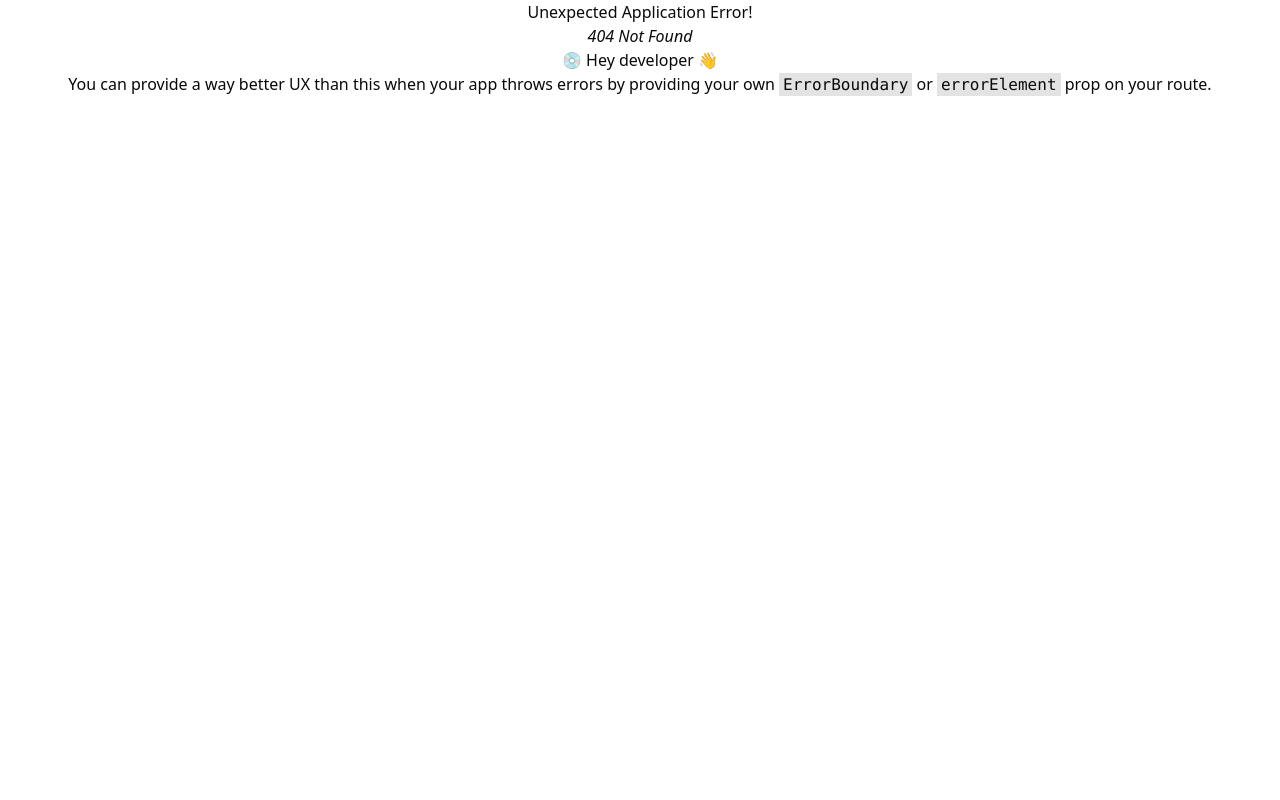
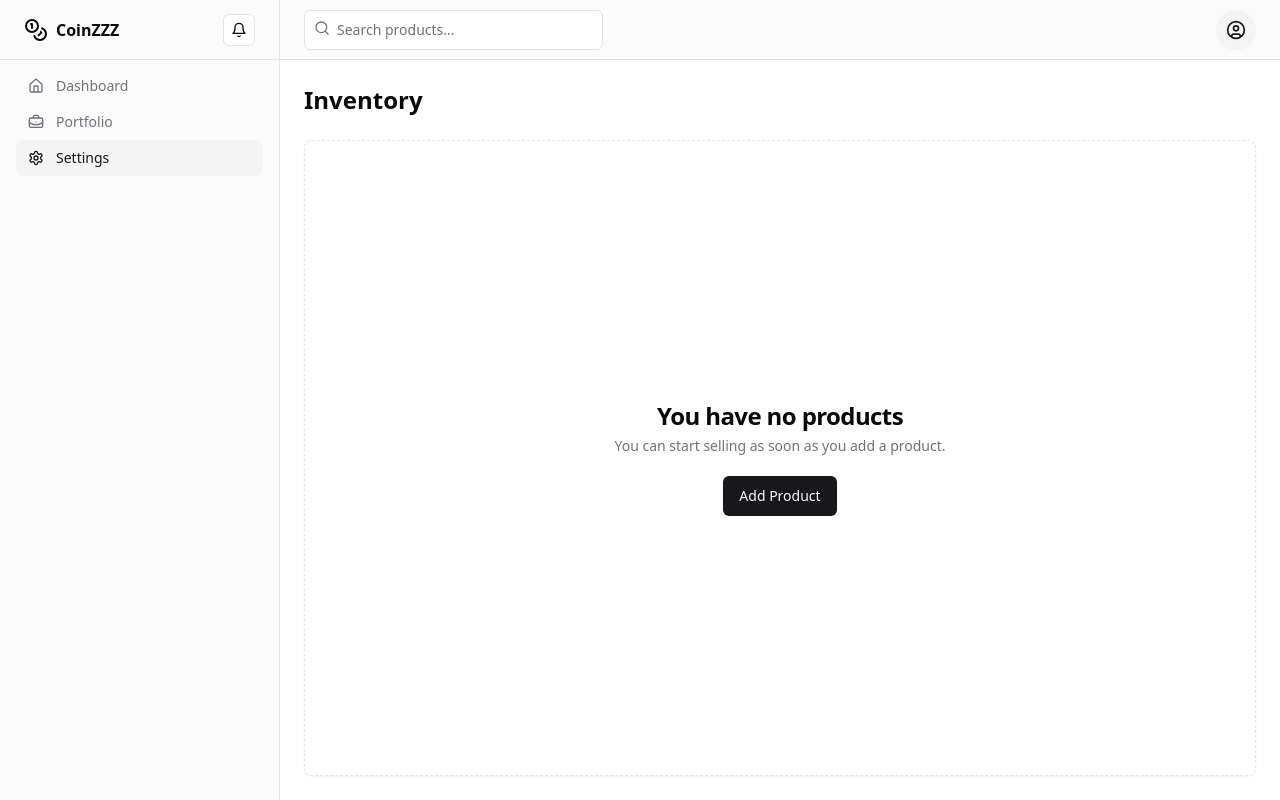
Before and after one commit to slamgLuke/CoinzzzFrontend, a React (Vite) app: page /home in a window 1280 px wide. Before the commit this address had no page. Built offline with nearby package versions, Linux system fonts and the light colour scheme.

Commit message:
restructure

```diff
--- a/src/App.tsx
+++ b/src/App.tsx
@@ -1,12 +1,18 @@
 import { Route, createBrowserRouter, createRoutesFromElements, RouterProvider } from 'react-router-dom';
 import { Dashboard } from './Dashboard';
+import { Portfolio } from './Portfolio';
+import { Settings } from './Settings';
 import { Login, Register } from './Auth';
 import './App.css'
 
 const router = createBrowserRouter(
   createRoutesFromElements(
     <Route path="/">
-      <Route index element={<Dashboard />} />
+      {/* <Route path="home" index element={<Dashboard />} > */}
+      <Route path="home" element={<Dashboard />} >
+        <Route path="portfolio" element={<Portfolio />} />
+        <Route path="settings" element={<Settings />} />
+      </Route>
       <Route path="login" element={<Login />} />
       <Route path="register" element={<Register />} />
     </Route>
--- a/src/Dashboard.tsx
+++ b/src/Dashboard.tsx
@@ -3,24 +3,14 @@ import {
     Bell,
     CircleUser,
     Home,
-    LineChart,
     Menu,
-    Package,
-    Package2,
     Search,
-    ShoppingCart,
-    Users,
+    Coins,
+    BriefcaseBusiness,
+    Settings,
 } from "lucide-react"
 
-import { Badge } from "@/components/ui/badge"
 import { Button } from "@/components/ui/button"
-import {
-    Card,
-    CardContent,
-    CardDescription,
-    CardHeader,
-    CardTitle,
-} from "@/components/ui/card"
 import {
     DropdownMenu,
     DropdownMenuContent,
@@ -39,8 +29,8 @@ export function Dashboard() {
                 <div className="flex h-full max-h-screen flex-col gap-2">
                     <div className="flex h-14 items-center border-b px-4 lg:h-[60px] lg:px-6">
                         <Link to="/" className="flex items-center gap-2 font-semibold">
-                            <Package2 className="h-6 w-6" />
-                            <span className="">Acme Inc</span>
+                            <Coins className="h-6 w-6" />
+                            <span className="">CoinZZZ</span>
                         </Link>
                         <Button variant="outline" size="icon" className="ml-auto h-8 w-8">
                             <Bell className="h-4 w-4" />
@@ -60,50 +50,17 @@ export function Dashboard() {
                                 to="#"
                                 className="flex items-center gap-3 rounded-lg px-3 py-2 text-muted-foreground transition-all hover:text-primary"
                             >
-                                <ShoppingCart className="h-4 w-4" />
-                                Orders
-                                <Badge className="ml-auto flex h-6 w-6 shrink-0 items-center justify-center rounded-full">
-                                    6
-                                </Badge>
+                                <BriefcaseBusiness className="h-4 w-4" />
+                                Portfolio
                             </Link>
                             <Link
                                 to="#"
                                 className="flex items-center gap-3 rounded-lg bg-muted px-3 py-2 text-primary transition-all hover:text-primary"
                             >
-                                <Package className="h-4 w-4" />
-                                Products{" "}
-                            </Link>
-                            <Link
-                                to="#"
-                                className="flex items-center gap-3 rounded-lg px-3 py-2 text-muted-foreground transition-all hover:text-primary"
-                            >
-                                <Users className="h-4 w-4" />
-                                Customers
-                            </Link>
-                            <Link
-                                to="#"
-                                className="flex items-center gap-3 rounded-lg px-3 py-2 text-muted-foreground transition-all hover:text-primary"
-                            >
-                                <LineChart className="h-4 w-4" />
-                                Analytics
+                                <Settings className="h-4 w-4" />
+                                Settings{" "}
                             </Link>
                         </nav>
-                    </div>
-                    <div className="mt-auto p-4">
-                        <Card x-chunk="dashboard-02-chunk-0">
-                            <CardHeader className="p-2 pt-0 md:p-4">
-                                <CardTitle>Upgrade to Pro</CardTitle>
-                                <CardDescription>
-                                    Unlock all features and get unlimited access to our support
-                                    team.
-                                </CardDescription>
-                            </CardHeader>
-                            <CardContent className="p-2 pt-0 md:p-4 md:pt-0">
-                                <Button size="sm" className="w-full">
-                                    Upgrade
-                                </Button>
-                            </CardContent>
-                        </Card>
                     </div>
                 </div>
             </div>
@@ -126,7 +83,7 @@ export function Dashboard() {
                                     to="#"
                                     className="flex items-center gap-2 text-lg font-semibold"
                                 >
-                                    <Package2 className="h-6 w-6" />
+                                    <Coins className="h-6 w-6" />
                                     <span className="sr-only">Acme Inc</span>
                                 </Link>
                                 <Link
@@ -140,50 +97,17 @@ export function Dashboard() {
                                     to="#"
                                     className="mx-[-0.65rem] flex items-center gap-4 rounded-xl bg-muted px-3 py-2 text-foreground hover:text-foreground"
                                 >
-                                    <ShoppingCart className="h-5 w-5" />
-                                    Orders
-                                    <Badge className="ml-auto flex h-6 w-6 shrink-0 items-center justify-center rounded-full">
-                                        6
-                                    </Badge>
+                                    <BriefcaseBusiness className="h-5 w-5" />
+                                    Portfolio
                                 </Link>
                                 <Link
                                     to="#"
                                     className="mx-[-0.65rem] flex items-center gap-4 rounded-xl px-3 py-2 text-muted-foreground hover:text-foreground"
                                 >
-                                    <Package className="h-5 w-5" />
-                                    Products
-                                </Link>
-                                <Link
-                                    to="#"
-                                    className="mx-[-0.65rem] flex items-center gap-4 rounded-xl px-3 py-2 text-muted-foreground hover:text-foreground"
-                                >
-                                    <Users className="h-5 w-5" />
-                                    Customers
-                                </Link>
-                                <Link
-                                    to="#"
-                                    className="mx-[-0.65rem] flex items-center gap-4 rounded-xl px-3 py-2 text-muted-foreground hover:text-foreground"
-                                >
-                                    <LineChart className="h-5 w-5" />
-                                    Analytics
+                                    <Settings className="h-5 w-5" />
+                                    Settings
                                 </Link>
                             </nav>
-                            <div className="mt-auto">
-                                <Card>
-                                    <CardHeader>
-                                        <CardTitle>Upgrade to Pro</CardTitle>
-                                        <CardDescription>
-                                            Unlock all features and get unlimited access to our
-                                            support team.
-                                        </CardDescription>
-                                    </CardHeader>
-                                    <CardContent>
-                                        <Button size="sm" className="w-full">
-                                            Upgrade
-                                        </Button>
-                                    </CardContent>
-                                </Card>
-                            </div>
                         </SheetContent>
                     </Sheet>
                     <div className="w-full flex-1">
--- /dev/null
+++ b/src/Portfolio.tsx
@@ -0,0 +1,7 @@
+export function Portfolio() {
+    return (
+        <div>a</div>
+    )
+}
+
+export default Portfolio
--- /dev/null
+++ b/src/Settings.tsx
@@ -0,0 +1,7 @@
+export function Settings() {
+    return (
+        <div></div>
+    )
+}
+
+export default Settings
```
